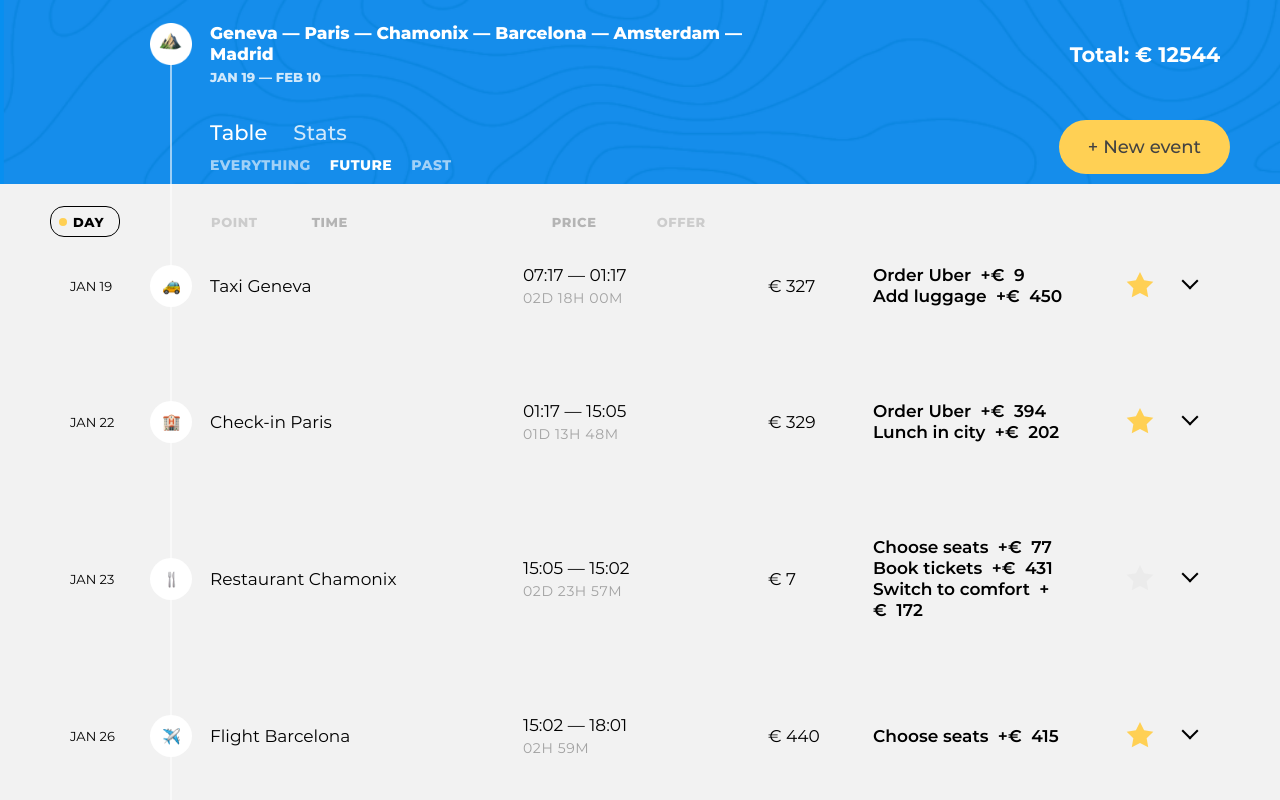
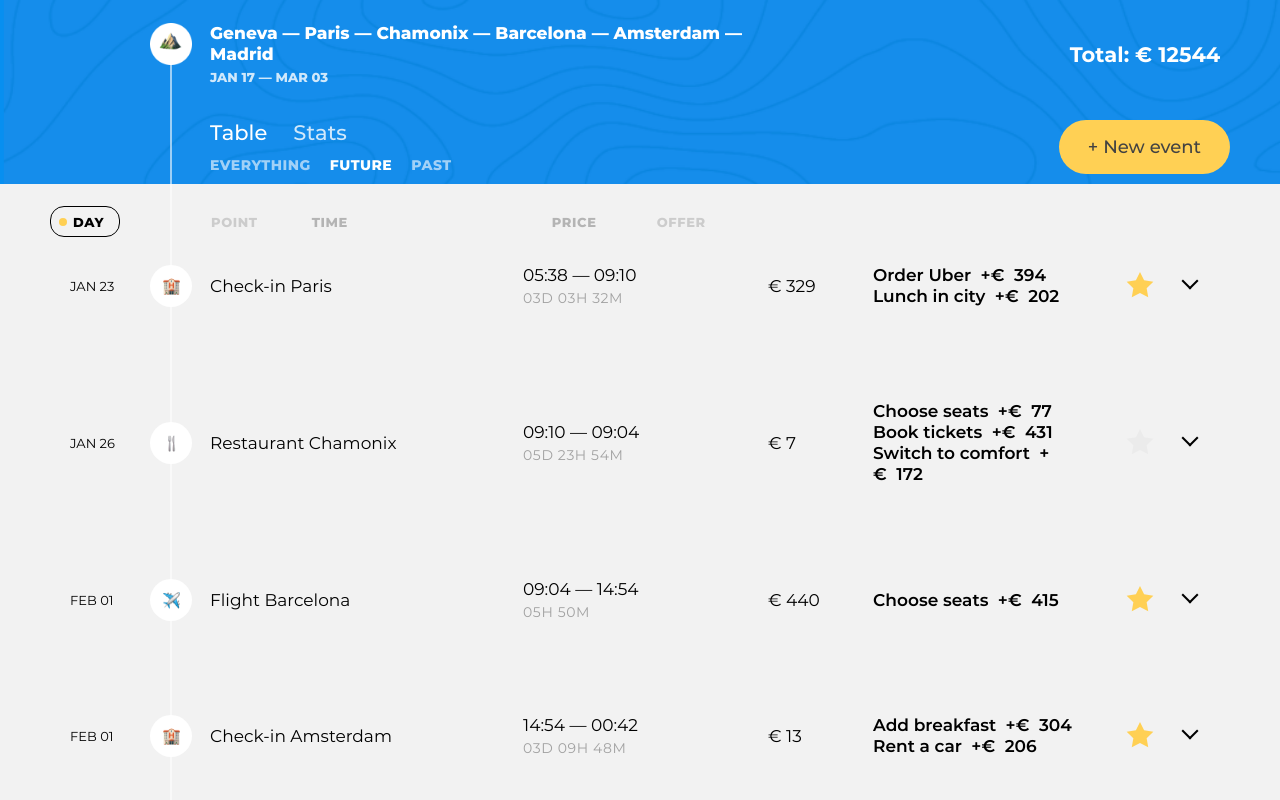
Before and after one commit to htmlacademy-ecmascript/367335-big-trip-13, a website built with webpack: page public/index.html in a window 1280 px wide. Both pictures are taken after a click on the label "FUTURE". Shown: the top 800 px of the page. Built offline with nearby package versions, Linux system fonts and the light colour scheme.

Commit message:
Фильтрация по датам

```diff
--- a/public/css/style.css
+++ b/public/css/style.css
@@ -37,6 +37,7 @@ html {
   height: 100%; }
 
 body {
+  overflow-y: scroll;
   padding: 0;
   margin: 0;
   -webkit-font-smoothing: antialiased;
--- a/src/const.js
+++ b/src/const.js
@@ -2,7 +2,11 @@
 
 export const NUMERAL_SYSTEM_BASE = 10;
 
-export const FILTERS = [`everything`, `future`, `past`];
+export const FilterType = {
+  DEFAULT: `everything`,
+  FUTURE: `future`,
+  PAST: `past`
+};
 
 export const SortType = {
   DEFAULT: `day`,
--- a/src/main.js
+++ b/src/main.js
@@ -1,8 +1,13 @@
-import HeaderPresenter from './presenter/header';
+import InfoView from './view/info';
+import NewButtonView from './view/new-button';
+import TabsView from './view/tabs';
+import FilterPresenter from './presenter/filter';
 import TripPresenter from './presenter/trip';
+import FilterModel from './model/filter';
 import PointsModel from './model/points';
 import {generatePoint} from './mock/point';
-import {Random} from './utils';
+import {Random, Render} from './utils';
+import {RenderPosition} from './const';
 
 const POINTS_RANGE = [15, 20];
 const pointsCount = Random.getInt(...POINTS_RANGE);
@@ -11,8 +16,18 @@ const points = new Array(pointsCount).fill().map(generatePoint);
 const pointsModel = new PointsModel();
 pointsModel.setPoints(points);
 
-const headerPresenter = new HeaderPresenter(document.querySelector(`.trip-main`), pointsModel);
-headerPresenter.init();
+const filterModel = new FilterModel();
 
-const tripPresenter = new TripPresenter(document.querySelector(`.trip-events`), pointsModel);
+const tripHeaderElement = document.querySelector(`.trip-main`);
+const tripControlsElement = tripHeaderElement.querySelector(`.trip-controls`);
+const tripHeadingElement = tripControlsElement.querySelector(`h2`);
+
+Render.render(tripHeaderElement, new InfoView(points), RenderPosition.AFTERBEGIN);
+Render.render(tripHeadingElement, new TabsView(), RenderPosition.AFTEREND);
+Render.render(tripHeaderElement, new NewButtonView());
+
+const filterPresenter = new FilterPresenter(tripControlsElement, filterModel);
+const tripPresenter = new TripPresenter(document.querySelector(`.trip-events`), pointsModel, filterModel);
+
+filterPresenter.init();
 tripPresenter.init();
--- a/src/mock/point.js
+++ b/src/mock/point.js
@@ -3,8 +3,9 @@ import {POINT_TYPES, PRICE_RANGE, CITY_NAMES} from './const';
 import {pointTypes} from './point-types';
 import {destinations} from './destinations';
 
-const DURATION_RANGE = [10, 60 * 24 * 3]; // для выбора случайной длительности от 10 мин. до 3 сут.
-let tempTime = Dates.addMinutes(Random.getInt(...DURATION_RANGE));
+const DURATION_MIN = 10;
+const DURATION_MAX = 60 * 24 * 6;
+let tempTime = Dates.addMinutes(Random.getInt(-DURATION_MAX, DURATION_MAX));
 
 export const generatePoint = () => {
   // Начало следующего мероприятия совпадает с окончанием ранее сгенерированного
@@ -12,7 +13,7 @@ export const generatePoint = () => {
   const startTime = tempTime.toISOString();
 
   // Добавляем к счетчику времени случайную продолжительность
-  tempTime = Dates.addMinutes(Random.getInt(...DURATION_RANGE), tempTime);
+  tempTime = Dates.addMinutes(Random.getInt(DURATION_MIN, DURATION_MAX), tempTime);
 
   const typeName = Random.getItem(POINT_TYPES);
   const cityName = Random.getItem(CITY_NAMES);
--- /dev/null
+++ b/src/model/filter.js
@@ -0,0 +1,19 @@
+import {Observer} from '../utils';
+import {FilterType} from '../const';
+
+export default class FilterModel extends Observer {
+  constructor() {
+    super();
+
+    this._currentFilter = FilterType.DEFAULT;
+  }
+
+  getFilter() {
+    return this._currentFilter;
+  }
+
+  setFilter(updateType, filter) {
+    this._currentFilter = filter;
+    this._notify(updateType, filter);
+  }
+}
--- /dev/null
+++ b/src/presenter/filter.js
@@ -0,0 +1,46 @@
+import FilterView from '../view/filter';
+import {Render} from '../utils';
+import {UpdateType} from '../const';
+
+export default class FilterPresenter {
+  constructor(filterContainer, filterModel) {
+    this._filterContainer = filterContainer;
+    this._filterModel = filterModel;
+
+    this._filterComponent = null;
+
+    this._handleFilterTypeChange = this._handleFilterTypeChange.bind(this);
+    this._handleModelEvent = this._handleModelEvent.bind(this);
+
+    this._filterModel.addObserver(this._handleModelEvent);
+  }
+
+  init() {
+    this._currentFilter = this._filterModel.getFilter();
+
+    const prevFilterComponent = this._filterComponent;
+
+    this._filterComponent = new FilterView(this._currentFilter);
+    this._filterComponent.setChangeFilterTypeHandler(this._handleFilterTypeChange);
+
+    if (prevFilterComponent === null) {
+      Render.render(this._filterContainer, this._filterComponent);
+      return;
+    }
+
+    Render.replace(this._filterComponent, prevFilterComponent);
+    Render.remove(prevFilterComponent);
+  }
+
+  _handleFilterTypeChange(filterType) {
+    if (this._currentFilter === filterType) {
+      return;
+    }
+
+    this._filterModel.setFilter(UpdateType.MAJOR, filterType);
+  }
+
+  _handleModelEvent() {
+    this.init();
+  }
+}
--- a/src/presenter/header.js
+++ /dev/null
@@ -1,40 +0,0 @@
-import InfoView from '../view/info';
-import CostView from '../view/cost';
-import NewButtonView from '../view/new-button';
-import TabsView from '../view/tabs';
-import FiltersView from '../view/filters';
-import {RenderPosition} from '../const';
-import {Render} from '../utils';
-
-export default class HeaderPresenter {
-  constructor(headerContainer, pointsModel) {
-    this._headerContainer = headerContainer;
-    this._controlsElement = headerContainer.querySelector(`.trip-controls`);
-    this._headingElement = this._controlsElement.querySelector(`h2`);
-    this._pointsModel = pointsModel;
-
-    this._infoComponent = null;
-    this._costComponent = null;
-    this._newButtonComponent = new NewButtonView();
-    this._tabsComponent = new TabsView();
-    this._filtersComponent = new FiltersView();
-  }
-
-  init() {
-    Render.render(this._headingElement, this._tabsComponent, RenderPosition.AFTEREND);
-    Render.render(this._headerContainer, this._newButtonComponent);
-
-    this._renderInfo(this._getPoints());
-    Render.render(this._controlsElement, this._filtersComponent);
-  }
-
-  _getPoints() {
-    return this._pointsModel.getPoints().slice();
-  }
-
-  _renderInfo(points) {
-    const infoComponent = new InfoView(points);
-    Render.render(this._headerContainer, infoComponent, RenderPosition.AFTERBEGIN);
-    Render.render(infoComponent, new CostView(points));
-  }
-}
--- a/src/presenter/trip.js
+++ b/src/presenter/trip.js
@@ -3,36 +3,44 @@ import PointsListView from '../view/points-list';
 import NoPointsView from '../view/no-points';
 import PointPresenter from '../presenter/point';
 import {Dates, Render} from '../utils';
-import {UpdateType, UserAction} from '../const';
-
-const DEFAULT_SORT_TYPE = `DEFAULT`;
+import {FilterType, SortType, UpdateType, UserAction} from '../const';
 
 const sortPoints = {
-  DEFAULT(pointA, pointB) {
+  [SortType.DEFAULT](pointA, pointB) {
     return Dates.getDiff(pointA.startTime, pointB.startTime);
   },
-  DURATION(pointA, pointB) {
+  [SortType.DURATION](pointA, pointB) {
     const durationA = Dates.getTimestampDuration(pointA.endTime, pointA.startTime);
     const durationB = Dates.getTimestampDuration(pointB.endTime, pointB.startTime);
 
     return durationA - durationB;
   },
-  PRICE(pointA, pointB) {
+  [SortType.PRICE](pointA, pointB) {
     return pointA.price - pointB.price;
   }
 };
 
+const filterPoints = {
+  [FilterType.FUTURE](point) {
+    return Dates.getDiff(point.startTime) >= 0;
+  },
+  [FilterType.PAST](point) {
+    return Dates.getDiff(point.endTime) < 0;
+  }
+};
+
 export default class TripPresenter {
-  constructor(tripContainer, pointsModel) {
+  constructor(tripContainer, pointsModel, filterModel) {
     this._tripContainer = tripContainer;
     this._pointsModel = pointsModel;
+    this._filterModel = filterModel;
 
     this._sortComponent = null;
     this._listComponent = new PointsListView();
     this._noPointsComponent = new NoPointsView();
 
     this._pointPresenters = {};
-    this._currentSortType = DEFAULT_SORT_TYPE;
+    this._currentSortType = SortType.DEFAULT;
 
     this._handleModeChange = this._handleModeChange.bind(this);
     this._handleModelEvent = this._handleModelEvent.bind(this);
@@ -40,6 +48,7 @@ export default class TripPresenter {
     this._handleViewAction = this._handleViewAction.bind(this);
 
     this._pointsModel.addObserver(this._handleModelEvent);
+    this._filterModel.addObserver(this._handleModelEvent);
   }
 
   init() {
@@ -55,14 +64,24 @@ export default class TripPresenter {
     this._pointPresenters = {};
   }
 
+  _clearNoPoints() {
+    Render.remove(this._noPointsComponent);
+  }
+
   _clearTrip() {
     // тут будет еще что-то, по всей видимости
     this._clearSort();
+    this._clearNoPoints();
     this._clearList();
   }
 
   _getPoints() {
-    return this._pointsModel.getPoints().slice().sort(sortPoints[this._currentSortType]);
+    const filterType = this._filterModel.getFilter();
+    const points = this._pointsModel.getPoints();
+
+    const filteredPoints = filterType === FilterType.DEFAULT ? points : points.filter(filterPoints[filterType]);
+
+    return filteredPoints.sort(sortPoints[this._currentSortType]);
   }
 
   _handleModeChange() {
--- a/src/utils/dates.js
+++ b/src/utils/dates.js
@@ -13,7 +13,7 @@ export default class Dates {
     return instance.add(minutes, MINUTE_NAME);
   }
 
-  static getDiff(dateA, dateB) {
+  static getDiff(dateA, dateB = dayjs().format()) {
     return dayjs(dateA).diff(dateB);
   }
 
--- a/src/view/cost.js
+++ /dev/null
@@ -1,27 +0,0 @@
-import AbstractView from '../view/abstract';
-
-const createCostTemplate = (points) => {
-  const cost = points.reduce((total, {price, type: {offers}}) => {
-    return total + price + offers.reduce((offersTotal, offer) => {
-      return offersTotal + (offer.isChecked ? offer.price : 0);
-    }, 0);
-  }, 0);
-
-  return `
-    <p class="trip-info__cost">
-      Total: &euro;&nbsp;<span class="trip-info__cost-value">${cost}</span>
-    </p>
-  `;
-};
-
-export default class CostView extends AbstractView {
-  constructor(points) {
-    super();
-
-    this._points = points;
-  }
-
-  getTemplate() {
-    return createCostTemplate(this._points);
-  }
-}
--- /dev/null
+++ b/src/view/filter.js
@@ -0,0 +1,65 @@
+import {Utils} from '../utils';
+import AbstractView from '../view/abstract';
+import {FilterType} from '../const';
+
+const createListMarkup = (currentFilter) => Object.values(FilterType).reduce((markup, filter) => {
+  const title = Utils.capitalize(filter);
+  const isActive = filter === currentFilter;
+
+  return `
+    ${markup}
+    <div class="trip-filters__filter">
+      <input
+        id="filter-${filter}"
+        class="trip-filters__filter-input visually-hidden"
+        type="radio"
+        name="trip-filter"
+        value="${filter}"
+        ${isActive ? `checked` : ``}
+      />
+      <label class="trip-filters__filter-label" for="filter-${filter}">
+        ${title}
+      </label>
+    </div>
+  `;
+}, ``);
+
+const createFiltersTemplate = (currentFilter) => {
+  return `
+    <form class="trip-filters" action="#" method="get">
+      ${createListMarkup(currentFilter)}
+      <button class="visually-hidden" type="submit">Accept filter</button>
+    </form>
+  `;
+};
+
+export default class FilterView extends AbstractView {
+  constructor(currentFilter) {
+    super();
+
+    this._currentFilter = currentFilter;
+
+    this._changeFilterTypeHandler = this._changeFilterTypeHandler.bind(this);
+  }
+
+  get _radioBtns() {
+    return this.getElement().querySelectorAll(`[name="trip-filter"]`);
+  }
+
+  getTemplate() {
+    return createFiltersTemplate(this._currentFilter);
+  }
+
+  _changeFilterTypeHandler(evt) {
+    evt.preventDefault();
+    this._callback.changeFilterType(evt.target.value);
+  }
+
+  setChangeFilterTypeHandler(callback) {
+    this._callback.changeFilterType = callback;
+
+    for (const radioBtn of this._radioBtns) {
+      radioBtn.addEventListener(`change`, this._changeFilterTypeHandler);
+    }
+  }
+}
--- a/src/view/filters.js
+++ /dev/null
@@ -1,48 +0,0 @@
-import {Utils} from '../utils';
-import AbstractView from '../view/abstract';
-import {FILTERS} from '../const';
-
-const defaultFilter = FILTERS[0];
-
-const createListMarkup = (activeFilter) => FILTERS.reduce((markup, filter) => {
-  const title = Utils.capitalize(filter);
-  const isActive = filter === activeFilter;
-
-  return `
-    ${markup}
-    <div class="trip-filters__filter">
-      <input
-        id="filter-${filter}"
-        class="trip-filters__filter-input visually-hidden"
-        type="radio"
-        name="trip-filter"
-        value="${filter}"
-        ${isActive ? `checked` : ``}
-      />
-      <label class="trip-filters__filter-label" for="filter-${filter}">
-        ${title}
-      </label>
-    </div>
-  `;
-}, ``);
-
-const createFiltersTemplate = (activeFilter) => {
-  return `
-    <form class="trip-filters" action="#" method="get">
-      ${createListMarkup(activeFilter)}
-      <button class="visually-hidden" type="submit">Accept filter</button>
-    </form>
-  `;
-};
-
-export default class FiltersView extends AbstractView {
-  constructor(activeFilter = defaultFilter) {
-    super();
-
-    this._activeFilter = activeFilter;
-  }
-
-  getTemplate() {
-    return createFiltersTemplate(this._activeFilter);
-  }
-}
--- a/src/view/info.js
+++ b/src/view/info.js
@@ -6,6 +6,11 @@ const createInfoTemplate = (points) => {
     return pointData.destination.city;
   })));
   const datesRange = Dates.getFormattedRange(points[0].startTime, points[points.length - 1].endTime);
+  const cost = points.reduce((total, {price, type: {offers}}) => {
+    return total + price + offers.reduce((offersTotal, offer) => {
+      return offersTotal + (offer.isChecked ? offer.price : 0);
+    }, 0);
+  }, 0);
 
   return `
     <section class="trip-main__trip-info trip-info">
@@ -15,6 +20,9 @@ const createInfoTemplate = (points) => {
           ${datesRange.start}&nbsp;&mdash;&nbsp;${datesRange.end}
         </p>
       </div>
+      <p class="trip-info__cost">
+        Total: &euro;&nbsp;<span class="trip-info__cost-value">${cost}</span>
+      </p>
     </section>
   `;
 };
--- a/src/view/sort.js
+++ b/src/view/sort.js
@@ -2,28 +2,27 @@ import {Utils} from '../utils';
 import AbstractView from '../view/abstract';
 import {SortType} from '../const';
 
-const DISABLED_SORTINGS = [`POINT`, `OFFER`];
+const DISABLED_SORTINGS = [`point`, `offer`];
 
-const createListMarkup = (activeSorting) => Object.keys(SortType).reduce((markup, sorting) => {
-  const sortingVal = SortType[sorting];
-  const title = Utils.capitalize(sortingVal);
+const createListMarkup = (activeSorting) => Object.values(SortType).reduce((markup, sorting) => {
+  const title = Utils.capitalize(sorting);
   const isActive = sorting === activeSorting;
   const isDisabled = DISABLED_SORTINGS.indexOf(sorting) > -1;
 
   return `
     ${markup}
-    <div class="trip-sort__item trip-sort__item--${sortingVal}">
+    <div class="trip-sort__item trip-sort__item--${sorting}">
       <input
-        id="sort-${sortingVal}"
+        id="sort-${sorting}"
         class="trip-sort__input visually-hidden"
         type="radio"
         name="trip-sort"
-        value="sort-${sortingVal}"
+        value="sort-${sorting}"
         data-sort-type="${sorting}"
         ${isActive ? `checked` : ``}
         ${isDisabled ? `disabled` : ``}
       />
-      <label class="trip-sort__btn" for="sort-${sortingVal}">
+      <label class="trip-sort__btn" for="sort-${sorting}">
         ${title}
       </label>
     </div>
```
